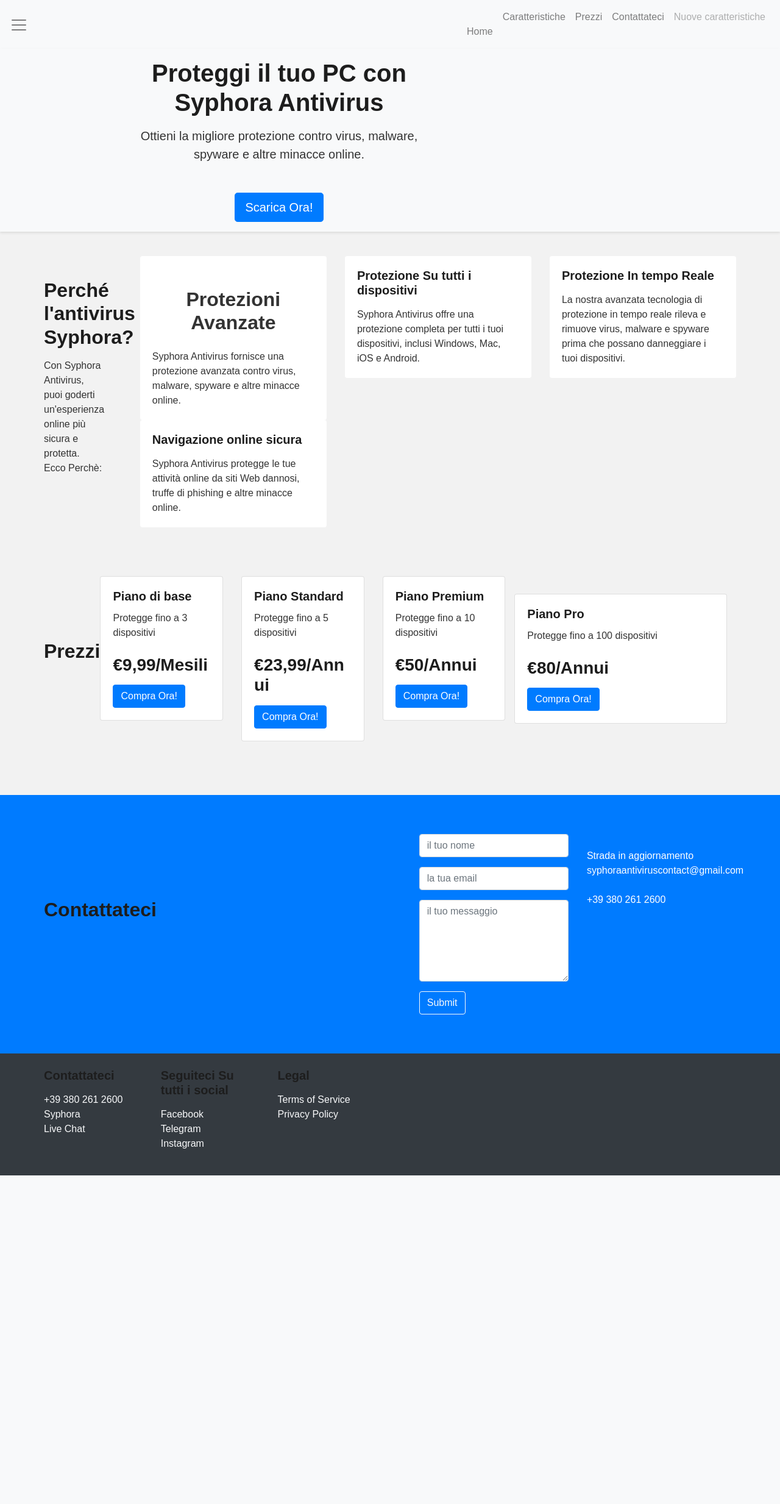
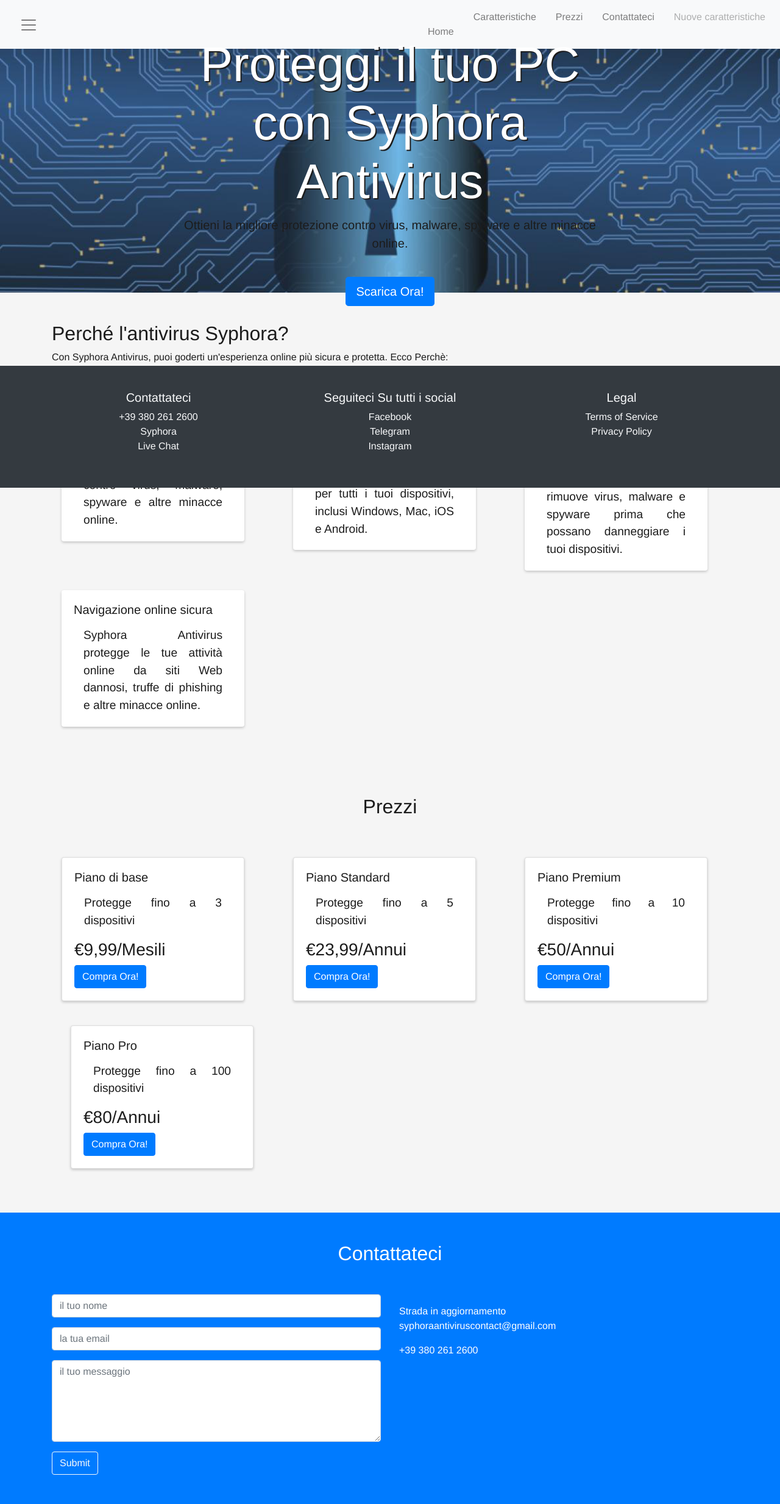
Before and after one commit to skullsThd/syphoraAn.io, a PHP site: page / in a window 1280 px wide. Shown: the whole page at 61% size. Before the commit the page ends 1928 px from the top, so only its background shows below. Run offline with PHP 8.4, Linux system fonts and the light colour scheme.

Commit message:
Update style.css

```diff
--- a/style.css
+++ b/style.css
@@ -1,227 +1,99 @@
-/* Reset CSS */
-* {
-  box-sizing: border-box;
-  margin: 0;
-  padding: 0;
+/* Impostazioni generali */
+
+:root {
+  --primary-color: #ff5733;
+  --secondary-color: #1c1c1c;
 }
 
-/* Global styles */
 body {
-  font-family: "Poppins", sans-serif;
+  font-family: 'Helvetica Neue', sans-serif;
   font-size: 16px;
-  line-height: 1.5;
-  color: #333;
-  background-color: #f2f2f2;
+  color: var(--secondary-color);
+  background-color: #f5f5f5;
 }
 
-a {
-  color: #6c63ff;
-  text-decoration: none;
+/* Navigazione */
+
+nav {
+  background-color: var(--primary-color);
+  color: #fff;
+  display: flex;
+  justify-content: space-between;
+  padding: 1rem;
+  position: fixed;
+  top: 0;
+  left: 0;
+  right: 0;
 }
 
-a:hover {
-  color: #524ecb;
+nav a {
+  color: #fff;
+  text-decoration: none;
+  margin-left: 1rem;
 }
 
-h1, h2, h3, h4, h5, h6 {
-  font-weight: 700;
-  color: #1d1d1d;
-  margin-bottom: 1rem;
-}
+/* Intestazione */
 
-p {
-  margin-bottom: 1.5rem;
-}
-
-/* Header */
 header {
-  position: sticky;
-  top: 0;
-  z-index: 100;
-  background-color: #fff;
-  box-shadow: 0 2px 4px rgba(0, 0, 0, 0.1);
-}
-
-.container {
-  display: flex;
-  align-items: center;
-  justify-content: space-between;
-  max-width: 1200px;
-  margin: 0 auto;
-  padding: 1rem 2rem;
-}
-
-.logo {
-  font-size: 2rem;
-  font-weight: 800;
-  text-transform: uppercase;
-  color: #6c63ff;
-}
-
-.nav {
-  display: flex;
-  align-items: center;
-}
-
-.nav__item {
-  margin-right: 1rem;
-}
-
-.nav__link {
-  font-weight: 600;
-  color: #1d1d1d;
-  transition: color 0.2s ease-in-out;
-}
-
-.nav__link:hover {
-  color: #6c63ff;
-}
-
-/* Hero section */
-.hero {
-  position: relative;
+  background-image: url('800px-cybersecurity.png');
+  background-size: cover;
+  background-position: center;
+  height: 50vh;
   display: flex;
   align-items: center;
   justify-content: center;
-  height: 100vh;
-  background-image: linear-gradient(to bottom right, #6c63ff, #524ecb);
+}
+
+header h1 {
+  font-size: 5rem;
+  text-align: center;
   color: #fff;
+  text-shadow: 2px 2px 0 var(--secondary-color);
+}
+
+/* Sezione */
+
+section {
+  display: flex;
+  flex-wrap: wrap;
+  justify-content: space-around;
+  padding: 3rem 0;
+}
+
+section .card {
+  background-color: #fff;
+  box-shadow: 0px 2px 4px rgba(0, 0, 0, 0.2);
+  margin: 1rem;
+  width: 30%;
+  min-width: 300px;
+  max-width: 400px;
+}
+
+section .card img {
+  max-width: 100%;
+}
+
+section .card h2 {
+  font-size: 2rem;
+  margin: 1rem;
   text-align: center;
 }
 
-.hero__content {
-  max-width: 800px;
+section .card p {
+  margin: 1rem;
+  font-size: 1.2rem;
+  text-align: justify;
 }
 
-.hero__title {
-  font-size: 4rem;
-  margin-bottom: 1rem;
+/* Footer */
+
+footer {
+  background-color: var(--primary-color);
+  color: #fff;
+  padding: 1rem;
+  text-align: center;
+  position: fixed;
+  bottom: 0;
+  left: 0;
+  right: 0;
 }
-
-.hero__subtitle {
-  font-size: 2rem;
-  margin-bottom: 2rem;
-}
-
-.hero__cta {
-  display: inline-block;
-  padding: 1rem 2rem;
-  background-color: #fff;
-  color: #6c63ff;
-  border-radius: 4px;
-  font-weight: 600;
-  text-transform: uppercase;
-  transition: all 0.2s ease-in-out;
-}
-
-.hero__cta:hover {
-  background-color: #6c63ff;
-  color: #fff;
-}
-
-/* Features section */
-.features {
-  display: flex;
-  flex-wrap: wrap;
-  justify-content: center;
-  align-items: stretch;
-  padding: 4rem 0;
-}
-
-.feature {
-  flex-basis: 300px;
-  margin: 1rem;
-  padding: 2rem;
-  text-align: center;
-  border-radius: 4px;
-  background-color: #fff;
-  box-shadow: 0 2px 4px rgba(0, 0, 0, 0.1);
-}
-
-.feature__icon {
-  font-size: 3rem;
-  margin-bottom: 1rem;
-  color: #6c63ff;
-}
-
-.feature__title {
-  font-size: 2rem;
-margin-top: 2rem;
-margin-bottom: 1.5rem;
-color: #333;
-text-align: center;
-}
-
-.feature__description {
-font-size: 1.2rem;
-line-height: 1.6;
-margin-bottom: 3rem;
-color: #555;
-text-align: center;
-}
-
-.feature__list {
-display: flex;
-flex-wrap: wrap;
-justify-content: center;
-margin-bottom: 4rem;
-}
-
-.feature__item {
-width: calc(33.33% - 40px);
-margin: 20px;
-text-align: center;
-transition: transform 0.3s ease-in-out;
-}
-
-.feature__item:hover {
-transform: scale(1.05);
-}
-
-.feature__icon {
-font-size: 3rem;
-margin-bottom: 1rem;
-color: #6c63ff;
-}
-
-.feature__item-title {
-font-size: 1.5rem;
-font-weight: bold;
-margin-bottom: 0.5rem;
-color: #333;
-}
-
-.feature__item-description {
-font-size: 1.2rem;
-color: #555;
-line-height: 1.6;
-}
-
-.cta {
-background-color: #6c63ff;
-color: #fff;
-display: block;
-font-size: 1.2rem;
-font-weight: bold;
-text-align: center;
-padding: 1rem 2rem;
-border-radius: 4px;
-transition: background-color 0.2s ease-in-out;
-margin: 4rem auto 0;
-max-width: 300px;
-}
-
-.cta:hover {
-background-color: #5b54cc;
-}
-
-@media (max-width: 768px) {
-.feature__list {
-flex-direction: column;
-align-items: center;
-}
-
-.feature__item {
-width: 100%;
-}
-}
```
